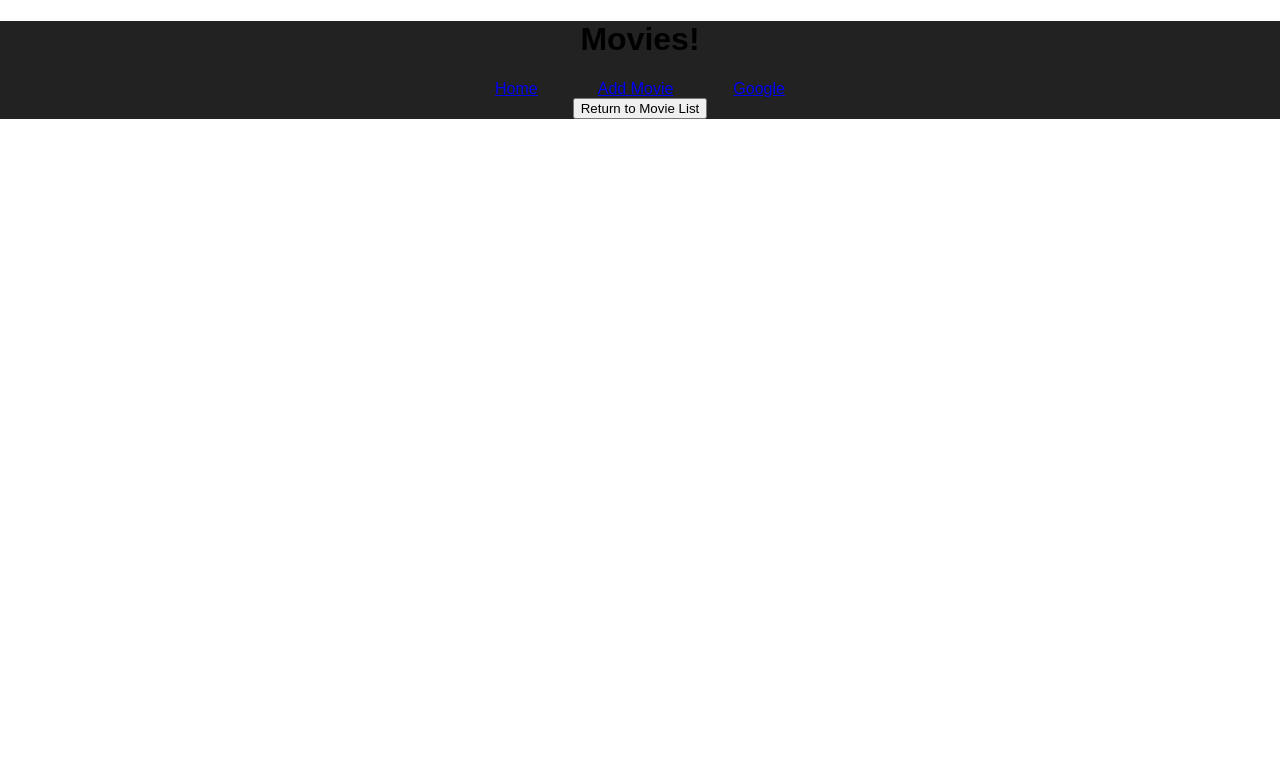
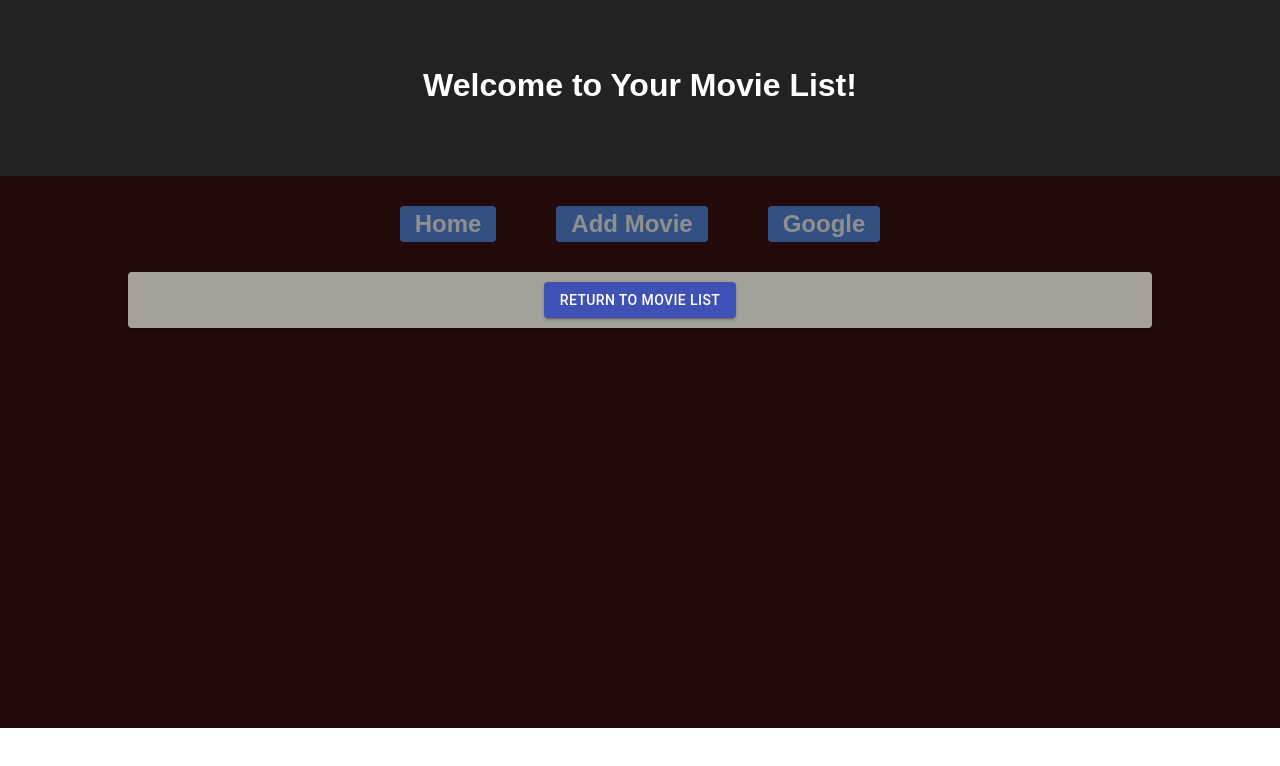
Before and after one commit to justuswitmer/weekend-movie-sagas, a React (Create React App) app: page /#/details in a window 1280 px wide. Shown: the top 766 px of the page. Built offline with nearby package versions, Linux system fonts and the light colour scheme.

Commit message:
added style!

```diff
--- a/src/components/AddMovie/AddMovie.js
+++ b/src/components/AddMovie/AddMovie.js
@@ -1,5 +1,5 @@
 import React, { Component } from 'react';
-import { withRouter, HashRouter as Router, Route, Link } from 'react-router-dom';
+import { withRouter, HashRouter as Router, Route } from 'react-router-dom';
 import { connect } from 'react-redux';
 
 class AddMovie extends Component {
--- a/src/components/App/App.css
+++ b/src/components/App/App.css
@@ -1,13 +1,14 @@
 .App {
   text-align: center;
-  background-color: #222;
+  background-color: #240b0b;
 }
 
 
-.App-header {
+.headerDiv {
   background-color: #222;
-  height: 150px;
-  padding: 20px;
+  padding-top: 45.5px;
+  height: 130px;
+
   color: white;
 }
 
@@ -24,9 +25,35 @@
   to { transform: rotate(360deg); }
 }
 
-li {
+.navBtn {
   display: inline;
-  margin: 30px;
+  text-decoration: none;
+  padding: 10px;
+  background-color: #345081;
+  margin-left: 30px;
+  margin-right: 30px;
+  font-size: 24px;
+  font-weight: 700;
+  border-top-width: 0px;
+  border-right-width: 0px;
+  border-bottom-width: 0px;
+  border-left-width: 0px;
+  border-radius: 4px;
+  padding: 4px 15px 4px 15px;
+}
+
+button:hover {
+  transform: scale(1.04);
+}
+
+
+a {
+  text-decoration: none;
+  color: #8f8f8f;
+}
+
+main {
+  padding-top: 30px;
 }
 
 .imageDiv {
@@ -35,3 +62,39 @@ li {
   margin: 10px;
   height: 300px;
 }
+
+.imageDiv:hover {
+  transform: scale(1.02);
+}
+
+.MuiCardContent-root, .MuiCardActions-root {
+  background-color: #5c6151;
+}
+
+#paper {
+  background-color: #a3a39c;
+  margin-left: 10%;
+  margin-right: 10%;
+  margin-top: 30px;
+  padding: 10px;
+}
+
+#paperInPaper {
+  background-color: rgb(221, 201, 174);
+  margin-bottom: 10px;
+  margin-top: 20px;
+  margin-left: 8%;
+  margin-right: 8%;
+  padding: 10px;
+}
+
+
+
+.footerDiv {
+  width: 100%;
+  padding-top: 400px;
+}
+
+.homeDiv {
+  padding-top: 30px
+}
--- a/src/components/App/App.js
+++ b/src/components/App/App.js
@@ -2,9 +2,11 @@ import React, { Component } from 'react';
 import { HashRouter as Router, Route, Link } from 'react-router-dom';
 import AddMovie from '../AddMovie/AddMovie';
 import Details from '../Details/Details';
+import Footer from '../Footer/Footer';
 import Header from '../Header/Header';
 import Home from '../Home/Home';
 import './App.css';
+import { Button } from '@material-ui/core';
 
 class App extends Component {
   // Renders the entire app on the DOM
@@ -15,9 +17,9 @@ class App extends Component {
           <Header />
           <nav>
             <main>
-              <li><Link to="/">Home</Link></li>
-              <li><Link to="/addmovie">Add Movie</Link></li>
-              <li><a href="http://www.google.com">Google</a></li>
+              <Button variant="contained" class='navBtn'><Link to="/">Home</Link></Button>
+              <Button variant="contained" class='navBtn'><Link to="/addmovie">Add Movie</Link></Button>
+              <Button variant="contained" class='navBtn'><a href="http://www.google.com">Google</a></Button>
             </main>
           </nav>
           <Route exact path="/">
@@ -29,6 +31,7 @@ class App extends Component {
           <Route path="/addmovie">
             <AddMovie />
           </Route>
+          <Footer />
         </div >
       </Router>
     );
--- /dev/null
+++ b/src/components/Details/Details.css
@@ -0,0 +1,14 @@
+p {
+  font-size: 16px;
+  padding-bottom: 10px;
+  margin-top: 5px;
+}
+
+h3 {
+  margin-bottom: 3px;
+}
+
+img {
+  border-radius: 8px;
+  margin-top: 15px;
+}
--- a/src/components/Details/Details.js
+++ b/src/components/Details/Details.js
@@ -1,25 +1,45 @@
 import React, { Component } from 'react';
 import { withRouter } from 'react-router-dom';
 import { connect } from 'react-redux';
+import { Paper, Button } from '@material-ui/core';
+import './Details.css';
+
 
 
 class Details extends Component {
   render() {
     return (
-      <div>
+      <Paper
+        id="paper"
+        elevation={3}
+      >
         {this.props.detail.map(detail =>
-          <div key={detail.id}>
-            <p>{detail.title}</p>
+          <div
+            key={detail.id}
+            className='detailsDiv'
+          >
             <img src={detail.poster} alt={detail.title} />
-            <p>{detail.description}</p>
-            <p>{detail.name}</p>
+            <Paper
+              id="paperInPaper"
+              elevation={3}
+            >
+              <h3>Title</h3>
+              <p>{detail.title}</p>
+              <h3>Genre</h3>
+              <p>{detail.name}</p>
+              <h3>Description</h3>
+              <p>{detail.description}</p>
+            </Paper>
           </div>
         )}
-        <button
+        <Button
+          id="formatBtn"
+          variant="contained"
+          color="primary"
           onClick={() => this.props.history.push('/')}
         >Return to Movie List
-        </button>
-      </div>
+        </Button>
+      </Paper>
     )
   }
 }
--- /dev/null
+++ b/src/components/Footer/Footer.js
@@ -0,0 +1,14 @@
+import React, { Component } from 'react';
+
+class Footer extends Component {
+  render() {
+    return (
+      <div className='footerDiv'>
+
+      </div>
+    )
+  }
+}
+
+
+export default Footer;
--- a/src/components/Header/Header.js
+++ b/src/components/Header/Header.js
@@ -3,9 +3,9 @@ import React, { Component } from 'react';
 class Header extends Component {
   render() {
     return (
-      <div>
+      <div className='headerDiv'>
         <header>
-          <h1>Movies!</h1>
+          <h1>Welcome to Your Movie List!</h1>
         </header>
       </div>
     )
--- a/src/components/Home/Home.js
+++ b/src/components/Home/Home.js
@@ -1,7 +1,7 @@
 import React, { Component } from 'react';
 import { withRouter } from 'react-router-dom';
 import { connect } from 'react-redux';
-import HomeListItem from '../HomeListItem/HomeListItem';
+import HomeListItem from '../Header/HomeListItem';
 
 class Home extends Component {
 
@@ -15,7 +15,7 @@ class Home extends Component {
 
   render() {
     return (
-      <div>
+      <div className='homeDiv'>
         {this.props.movies.map(movie =>
           <HomeListItem
             key={movie.id}
```
Also changed, not shown: package.json (+4 -4 lines), src/components/Header/HomeListItem.js (renamed from src/components/HomeListItem/HomeListItem.js), 1 other file (tests, documents, lock files or other folders).
